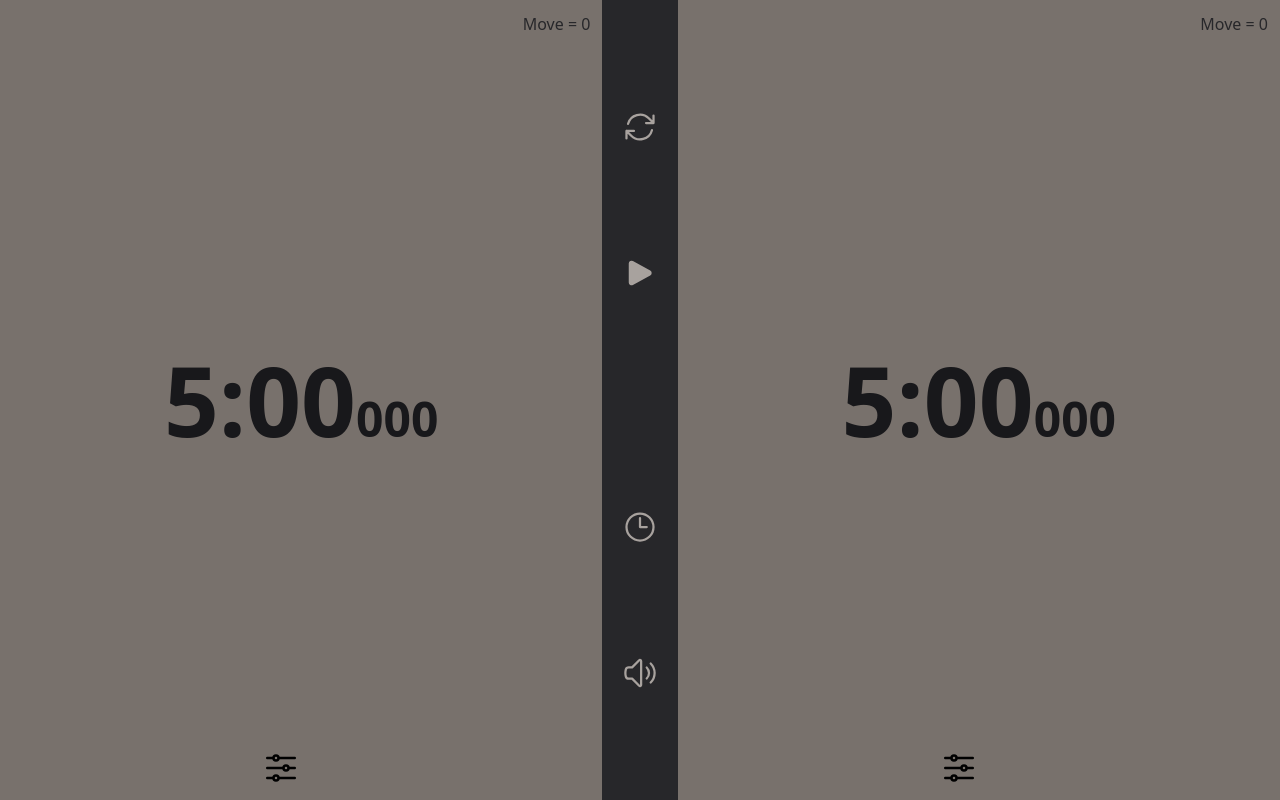
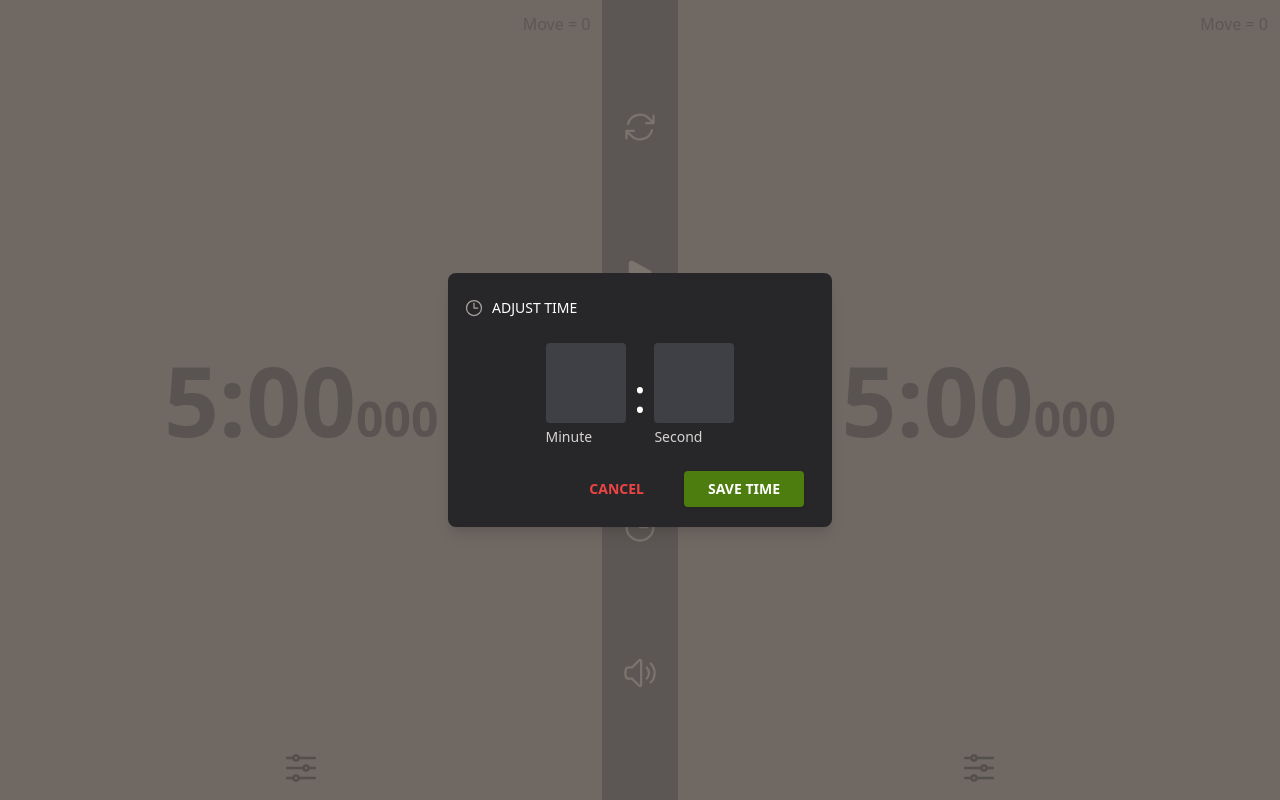
Before and after one commit to mamad-1999/Chess-Clocks, a Next.js app: page / in a window 1280 px wide. Built offline with nearby package versions, Linux system fonts and the light colour scheme; no server answers.

Commit message:
style and fix: handle SingleChangeTime box style and fix move tag

```diff
--- a/src/app/components/NumberBox.tsx
+++ b/src/app/components/NumberBox.tsx
@@ -3,6 +3,7 @@ import { formatTime } from "../../../util/formatTime"
 type PropColor = {
     color: string,
     click: () => void,
+    changeTime: () => void,
     time: number,
     playing: boolean,
     moveCount: number,
@@ -15,28 +16,27 @@ const NumberBox = (
         time,
         playing,
         mobileStyle,
-        moveCount
+        moveCount,
+        changeTime
     }: PropColor
 ) => {
-
-    const handelClick = (e: React.MouseEvent<HTMLButtonElement, MouseEvent>) => {
-        e.stopPropagation()
-        click()
-    }
     return (
-        <div className="w-full md:w-1/2 md:h-screen h-1/2 relative select-none">
-            <div className="absolute bottom-3 right-2/4">
+        <div className="w-full flex  justify-center md:w-1/2 md:h-screen h-1/2 relative select-none">
+            <button onClick={() => changeTime()} className="absolute bottom-3">
                 <svg xmlns="http://www.w3.org/2000/svg" fill="none" viewBox="0 0 24 24" strokeWidth={1.5} stroke="currentColor" className="w-10 h-10">
                     <path strokeLinecap="round" strokeLinejoin="round" d="M10.5 6h9.75M10.5 6a1.5 1.5 0 11-3 0m3 0a1.5 1.5 0 10-3 0M3.75 6H7.5m3 12h9.75m-9.75 0a1.5 1.5 0 01-3 0m3 0a1.5 1.5 0 00-3 0m-3.75 0H7.5m9-6h3.75m-3.75 0a1.5 1.5 0 01-3 0m3 0a1.5 1.5 0 00-3 0m-9.75 0h9.75" />
                 </svg>
-            </div>
-
+            </button>
             <button
                 disabled={playing}
-                onClick={(e) => handelClick(e)}
+                onClick={() => click()}
                 className={`w-full ${color} md:h-screen h-full flex items-center justify-center cursor-pointer`}>
-                <h3 className={`absolute md:top-3 md:right-3${mobileStyle ? "bottom-3 right-3" : "top-3 right-3"} text-zinc-800 ${mobileStyle}`}>Move = {moveCount}</h3>
-                <h3 className={`text-8xl md:text-8xl text-center font-semibold ${color === "bg-stone-500" ? "text-zinc-900" : "text-white"} ${mobileStyle}`}>
+                <span
+                    className={`absolute ${mobileStyle ? "bottom-3 right-3 md:top-3 md:right-3" : "top-3 right-3 "} text-zinc-800 ${mobileStyle}`}>
+                    Move = {moveCount}
+                </span>
+                <h3
+                    className={`text-8xl md:text-8xl text-center font-semibold ${color === "bg-stone-500" ? "text-zinc-900" : "text-white"} ${mobileStyle}`}>
                     {formatTime(time).substring(-1, 4)}
                     {/* example => 5:00 */}
                     <span className="text-5xl">{formatTime(time).substring(5, 9)}</span>
--- a/src/app/components/SingleChangeTime.tsx
+++ b/src/app/components/SingleChangeTime.tsx
@@ -1,8 +1,12 @@
 "use client"
 import { useAppDispatch, useAppSelector } from "@/redux/hook";
+import { useState } from "react";
 
 export default function Modal() {
+    const [minute, setMinute] = useState(0)
+    const [second, setSecond] = useState(0)
     const singleTimeState = useAppSelector(state => state.singleTime)
+    const settingState = useAppSelector(state => state.setting)
     const dispatch = useAppDispatch()
 
     return (
@@ -10,31 +14,45 @@ export default function Modal() {
             {singleTimeState.showSingleTime ? (
                 <>
                     <div
-                        className={`justify-center items-center flex overflow-x-hidden overflow-y-auto fixed inset-0 z-50 outline-none focus:outline-none ${singleTimeState.showSingleTime && "bg-stone-500/70"}`}
+                        className={`justify-center  items-center flex overflow-x-hidden overflow-y-auto fixed inset-0 z-50 outline-none focus:outline-none ${singleTimeState.showSingleTime && "bg-stone-500/70"}`}
                     >
                         <div className="relative w-auto my-6 mx-auto max-w-3xl">
                             {/*content*/}
                             <div className="md:w-96 w-80 border-0 rounded-lg shadow-lg relative flex flex-col bg-zinc-800 outline-none focus:outline-none">
 
                                 {/*body*/}
-                                <div className="relative p-4 flex-auto">
-                                    <p className="my-2 text-white text-lg leading-relaxed">
-                                        Reset the clock?
+                                <div className="relative p-4 flex items-center gap-2">
+                                    <svg xmlns="http://www.w3.org/2000/svg" fill="none" viewBox="0 0 24 24" strokeWidth={1.5} stroke="currentColor" className="w-5 h-5 stroke-stone-400">
+                                        <path strokeLinecap="round" strokeLinejoin="round" d="M12 6v6h4.5m4.5 0a9 9 0 11-18 0 9 9 0 0118 0z" />
+                                    </svg>
+                                    <p className="my-2 text-white text-sm leading-relaxed select-none">
+                                        ADJUST TIME
                                     </p>
                                 </div>
+                                <div className="flex items-center justify-center gap-2">
+                                    <div className="flex flex-col justify-center gap-1">
+                                        <input id="minute" type="text" className={`w-20 h-20 flex text-center text-5xl outline-none border-0 p-0 bg-zinc-700 text-white rounded caret-white focus:bg-lime-700 focus:ring-lime-700 selection:bg-lime-800`} maxLength={2} />
+                                        <label className="text-stone-300 text-sm select-none" htmlFor="minute">Minute</label>
+                                    </div>
+                                    <span className="text-white text-clip text-5xl">:</span>
+                                    <div className="flex flex-col justify-center gap-1">
+                                        <input id="second" type="text" className={`w-20 h-20 flex text-center text-5xl outline-none border-0 p-0 bg-zinc-700 text-white rounded caret-white focus:bg-lime-700 focus:ring-lime-700 selection:bg-lime-800`} maxLength={2} />
+                                        <label className="text-stone-300 text-sm select-none" htmlFor="second">Second</label>
+                                    </div>
+                                </div>
                                 {/*footer*/}
-                                <div className="flex gap-3 items-center justify-end py-4 px-6 rounded-b">
+                                <div className="flex gap-3 items-center justify-end py-4 px-6 rounded-b mt-2 select-none">
                                     <button
                                         className="text-red-500 background-transparent font-bold uppercase px-6 py-2 text-sm outline-none focus:outline-none mr-1 mb-1 ease-linear transition-all duration-150"
                                         type="button"
                                     >
-                                        No
+                                        CANCEL
                                     </button>
                                     <button
-                                        className={` text-white active:bg-emerald-600 font-bold uppercase text-sm px-6 py-2 rounded shadow hover:shadow-lg outline-none focus:outline-none mr-1 mb-1 ease-linear transition-all duration-150`}
+                                        className={` text-white ${settingState.themeColor} active:bg-emerald-600 font-bold uppercase text-sm px-6 py-2 rounded shadow hover:shadow-lg outline-none focus:outline-none mr-1 mb-1 ease-linear transition-all duration-150`}
                                         type="button"
                                     >
-                                        YES
+                                        SAVE TIME
                                     </button>
                                 </div>
                             </div>
--- a/src/app/components/Timer.tsx
+++ b/src/app/components/Timer.tsx
@@ -17,6 +17,7 @@ import {
     setLostPlayer,
     startTimerHandler
 } from '@/redux/features/timerSlice'
+import { showSingleTimeHandler, singleTimeChangePlayer } from '@/redux/features/singleTimeSlice'
 import { getLocalStorageItem, setLocalStorageItem } from '../../../util/storage'
 import { clearTime } from '../../../util/clearTime'
 import { playStatusOff, playStatusOn } from '@/redux/features/toolBarSlice'
@@ -98,11 +99,20 @@ const Timer = () => {
         clearTime()
     }
 
+    const handleShowSingleTime = (player: string) => {
+        dispatch(showSingleTimeHandler())
+        dispatch(singleTimeChangePlayer(player))
+    }
+
+    const changeTimer1 = () => handleShowSingleTime("1")
+    const changeTimer2 = () => handleShowSingleTime("2")
+
     return (
         <>
             <NumberBox
                 time={player1.time}
                 click={handleClickPlayer1}
+                changeTime={changeTimer1}
                 playing={player1.isPlaying}
                 moveCount={player1.move}
                 mobileStyle={"rotate-180 md:rotate-0"}
@@ -111,6 +121,7 @@ const Timer = () => {
             <NumberBox
                 time={player2.time}
                 click={handleClickPlayer2}
+                changeTime={changeTimer2}
                 playing={player2.isPlaying}
                 moveCount={player2.move}
                 color={player2.isPlaying ? `${setting.themeColor}` : timer.whoLost === 2 ? "bg-red-500" : "bg-stone-500"} />
--- a/src/app/page.tsx
+++ b/src/app/page.tsx
@@ -1,10 +1,12 @@
 import Modal from "./components/Modal";
 import Timer from "./components/Timer";
+import SingleChangeTime from "./components/SingleChangeTime"
 
 export default function Home() {
   return (
     <main className="flex flex-col min-h-screen items-center justify-between md:flex-row h-screen">
       <Modal />
+      <SingleChangeTime />
       <Timer />
     </main>
   )
--- a/src/redux/features/singleTimeSlice.ts
+++ b/src/redux/features/singleTimeSlice.ts
@@ -1,13 +1,13 @@
 import { createSlice, PayloadAction } from "@reduxjs/toolkit";
 
 type SingleTimeStateType = {
-  player: "2" | "1" | "";
+  player: string;
   showSingleTime: boolean;
 };
 
 const initialState = {
   player: "",
-  showSingleTime: false,
+  showSingleTime: true,
 } as SingleTimeStateType;
 
 export const singleTime = createSlice({
@@ -20,7 +20,7 @@ export const singleTime = createSlice({
     closeSingleTimeHandler: (state) => {
       state.showSingleTime = false;
     },
-    singleTimeChangePlayer: (state, action: PayloadAction<"2" | "1">) => {
+    singleTimeChangePlayer: (state, action: PayloadAction<string>) => {
       state.player = action.payload;
     },
   },
--- a/util/formatTime.ts
+++ b/util/formatTime.ts
@@ -3,3 +3,15 @@ export function formatTime(time: number) {
   const seconds = ((time % 60000) / 1000).toFixed(3);
   return `${minutes}:${+seconds < 10 ? "0" : ""}${seconds}`;
 }
+
+export function formatMinute(time: number) {
+  const minute = Math.floor(time / 60000);
+
+  return minute;
+}
+
+export function formatSecond(time: number) {
+  const second = ((time % 60000) / 1000).toFixed(3);
+
+  return second;
+}
```
